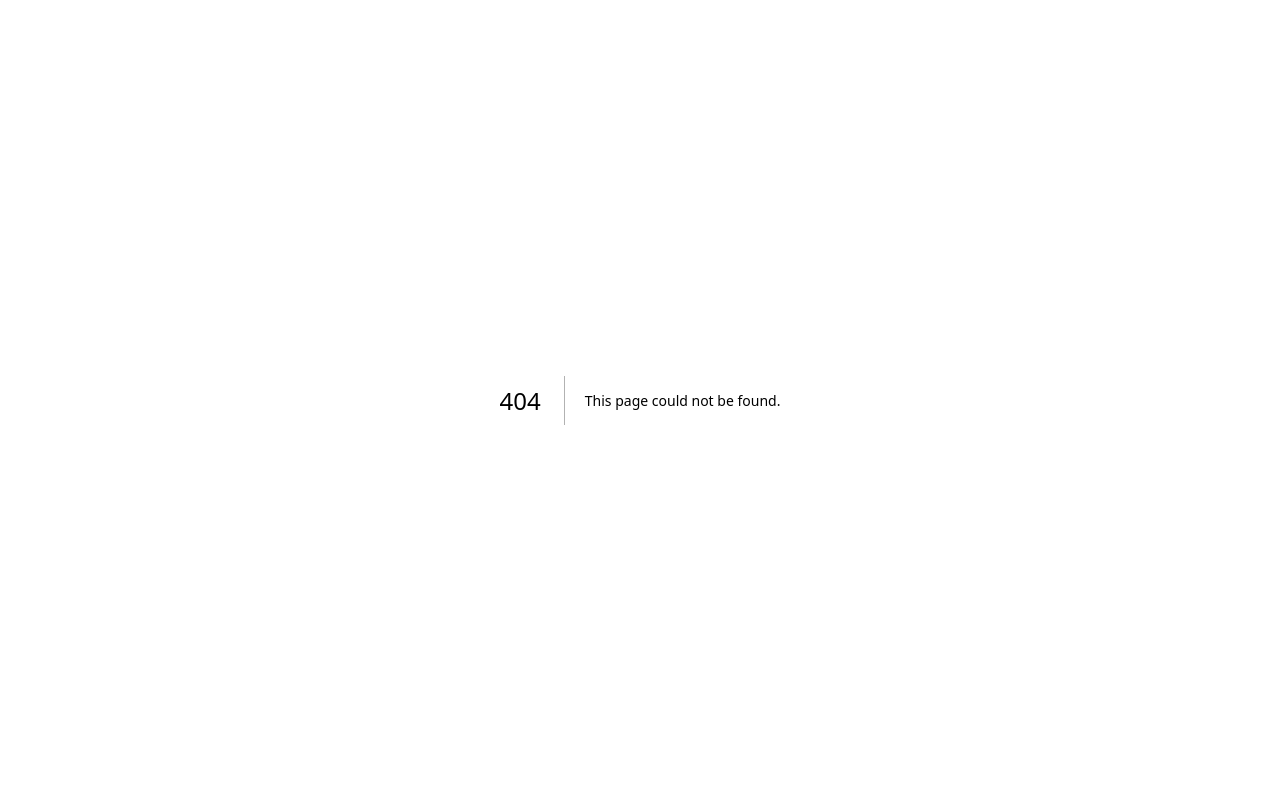
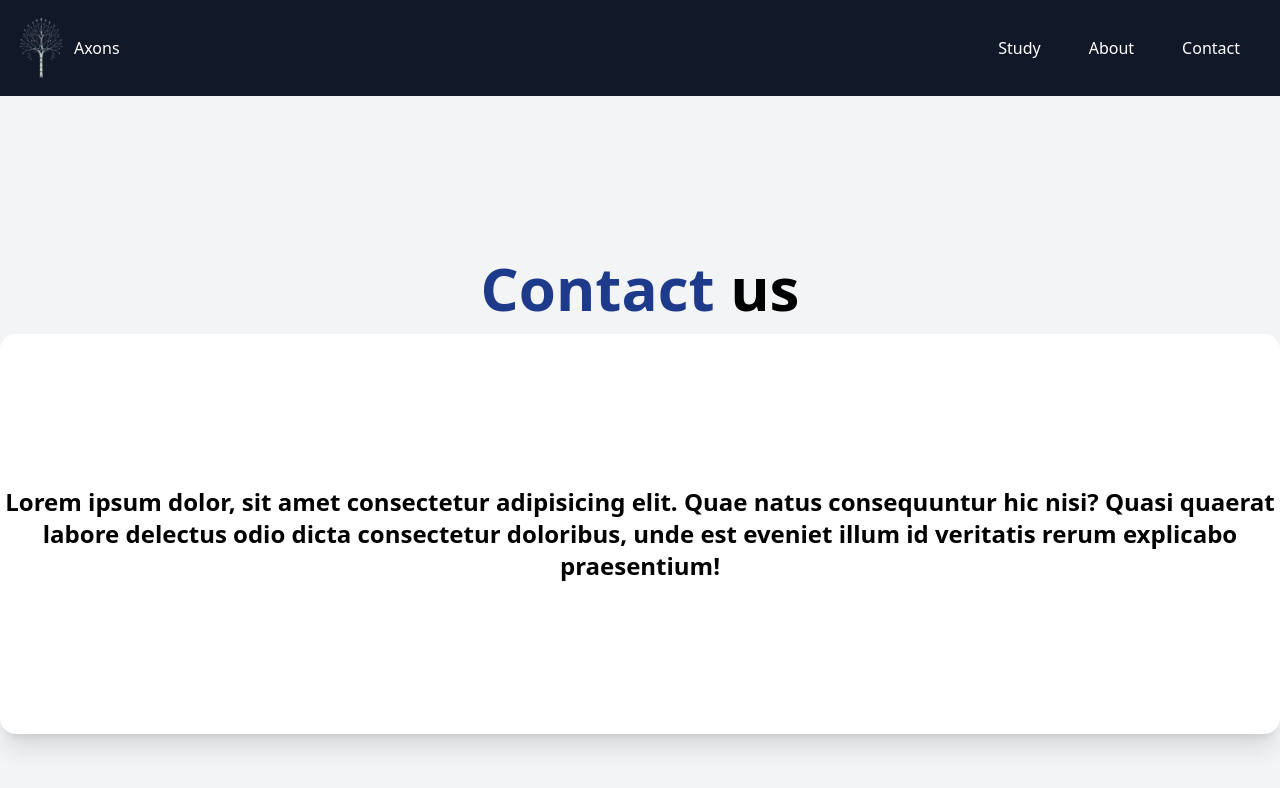
Before and after one commit to casrhub/axons-web-app, a Next.js app: page /contact_us in a window 1280 px wide. Before the commit this address had no page. Shown: the top 788 px of the page. Built offline with nearby package versions, Linux system fonts and the light colour scheme.

Commit message:
Navbar contributions 1

```diff
--- /dev/null
+++ b/src/app/about_us/page.jsx
@@ -0,0 +1,20 @@
+import React from 'react'
+import { IoMdCloudUpload } from "react-icons/io";
+
+export default function page() {
+  return (
+    <div className="bg-gray-100">
+      <div className="flex flex-col items-center justify-center h-screen">
+        <div className="text-center mb-4">
+            <h1 className="text-2xl sm:text-3xl md:text-4xl lg:text-3xl xl:text-6xl font-bold">
+                Our <span className="text-blue-900">Goal</span>
+            </h1>
+        </div>
+        {/* White box */}
+        <div className="container flex items-center justify-center flex-col rounded-2xl w-1/8 h-1/2 bg-white shadow-xl">
+            <p className="text-2xl text-center font-bold">Lorem ipsum dolor, sit amet consectetur adipisicing elit. Quae natus consequuntur hic nisi? Quasi quaerat labore delectus odio dicta consectetur doloribus, unde est eveniet illum id veritatis rerum explicabo praesentium!</p>
+        </div>
+      </div>
+    </div>
+  )
+}
--- a/src/app/components/Navbar.tsx
+++ b/src/app/components/Navbar.tsx
@@ -3,6 +3,7 @@ import React, { useState } from 'react';
 import { AiOutlineClose, AiOutlineMenu } from 'react-icons/ai';
 import axons from "../images/axons.png"
 import Image from 'next/image';
+import Link from 'next/link';
 
 
 
@@ -32,17 +33,44 @@ const Navbar = () => {
     </div>
 
 
+      {/*Edited Julian */}
       {/* Desktop Navigation */}
       <ul className='hidden md:flex'>
-        {navItems.map(item => (
+      {navItems.map(item => (
           <li
             key={item.id}
             className='p-4 hover:bg-[#312e81] rounded-xl m-2 cursor-pointer duration-300 hover:text-indigo-400'
           >
-            {item.text}
+            {item.text === 'About' ? (
+              <Link href="/about_us">
+                {item.text}
+              </Link>
+            ) : item.text === 'Contact' ? (
+              <Link href="/contact_us">
+                {item.text}
+              </Link>
+            ) : item.text === 'Study' ? (
+              <Link href="/">
+                {item.text}
+              </Link>
+            ) : (
+              <span>{item.text}</span>
+            )}
           </li>
-        ))}
+      ))}
       </ul>
+
+      {/*{/* Desktop Navigation */}
+      {/*<ul className='hidden md:flex'>*/}
+      {/*  {navItems.map(item => (*/}
+      {/*    <li*/}
+      {/*      key={item.id}*/}
+      {/*      className='p-4 hover:bg-[#312e81] rounded-xl m-2 cursor-pointer duration-300 hover:text-indigo-400'*/}
+      {/*    >*/}
+      {/*      {item.text}*/}
+      {/*    </li>*/}
+      {/*  ))}*/}
+      {/*</ul>*/}
 
       {/* Mobile Navigation Icon */}
       <div onClick={handleNav} className='block md:hidden'>
@@ -70,7 +98,21 @@ const Navbar = () => {
             key={item.id}
             className='p-4 hover:bg-[#312e81] rounded-xl m-2 cursor-pointer duration-300 hover:text-indigo-400'
           >
-            {item.text}
+            {item.text === 'About' ? (
+              <Link href="/about_us">
+                {item.text}
+              </Link>
+            ) : item.text === 'Contact' ? (
+              <Link href="/contact_us">
+                {item.text}
+              </Link>
+            ) : item.text === 'Study' ? (
+              <Link href="/">
+                {item.text}
+              </Link>
+            ) : (
+              <span>{item.text}</span>
+            )}
           </li>
         ))}
       </ul>
--- /dev/null
+++ b/src/app/contact_us/page.jsx
@@ -0,0 +1,20 @@
+"use client"
+import React from 'react'
+
+export default function page() {
+    return (
+      <div className="bg-gray-100">
+        <div className="flex flex-col items-center justify-center h-screen">
+          <div className="text-center mb-4">
+              <h1 className="text-2xl sm:text-3xl md:text-4xl lg:text-3xl xl:text-6xl font-bold">
+                    <span className="text-blue-900">Contact</span> us
+              </h1>
+          </div>
+          {/* White box */}
+          <div className="container flex items-center justify-center flex-col rounded-2xl w-1/8 h-1/2 bg-white shadow-xl">
+              <p className="text-2xl text-center font-bold">Lorem ipsum dolor, sit amet consectetur adipisicing elit. Quae natus consequuntur hic nisi? Quasi quaerat labore delectus odio dicta consectetur doloribus, unde est eveniet illum id veritatis rerum explicabo praesentium!</p>
+          </div>
+        </div>
+      </div>
+    )
+  }
--- a/src/app/layout.tsx
+++ b/src/app/layout.tsx
@@ -2,6 +2,7 @@ import type { Metadata } from "next";
 import { Inter } from "next/font/google";
 import { ClerkProvider } from '@clerk/nextjs'
 import "./globals.css";
+import Navbar from './components/Navbar'
 
 const inter = Inter({ subsets: ["latin"] });
 
@@ -18,7 +19,10 @@ export default function RootLayout({
   return (
     <ClerkProvider>
       <html lang="en">
-        <body>{children}</body>
+        <body>
+          <Navbar/>
+          {children}
+        </body>
       </html>
     </ClerkProvider>
   );
--- a/src/app/page.tsx
+++ b/src/app/page.tsx
@@ -1,6 +1,5 @@
 "use client"
 import Audio from "./components/Audio"
-import Navbar from "./components/Navbar";
 import { BsRecord2 } from "react-icons/bs";
 import { IoMdCloudUpload } from "react-icons/io";
 import { useState } from 'react';
@@ -14,7 +13,6 @@ export default function Home() {
   };
   return (
     <div className="bg-gray-100">
-      <Navbar />
       <div className="flex flex-col items-center justify-center h-screen">
         <div className="text-center mb-4">
 
```
